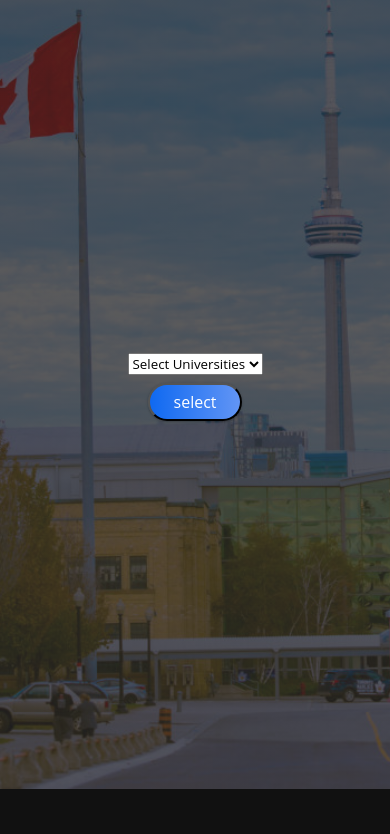
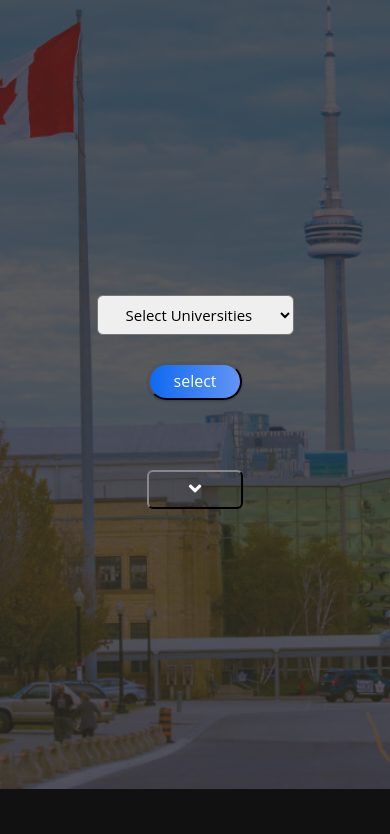
Before and after one commit to aswinshankar/home2foreign, a plain HTML site: page index.html in a window 390 px wide. Shown: the part 55-889 px from the top of the page. Drawn offline with nearby package versions, Linux system fonts and the light colour scheme.

Commit message:
angleDown
Added AngleDown buttons in both pages. selection button alignment.

```diff
--- a/assets/style.css
+++ b/assets/style.css
@@ -95,6 +95,7 @@ header {
 header .logo {
     color: var(--wt);
     font-size: 2.5rem;
+    font-weight: bolder;
 }
 
 header .navbar ul {
@@ -132,12 +133,11 @@ header #menu {
 
 .header.active ul>li>a {
     font-family: 'Open Sans', arial, sans-serif;
-    font-size: 15px;
+    font-size: 16px;
     font-weight: 300;
     letter-spacing: 0.5px;
     text-transform: uppercase;
     text-shadow: none;
-    font-weight: bold;
     color: #121212 !important;
 }
 
@@ -161,6 +161,37 @@ header #menu {
     background-attachment: fixed;
     position: relative;
     text-align: center;
+}
+
+.home .trans {
+    padding: .9rem 5rem;
+    background-color: transparent;
+    border-radius: 6px;
+    border-color: #333;
+}
+
+.home .trans a {
+    font-size: 20px;
+    color: var(--wt);
+}
+
+section.home .search .drop {
+    padding: 20px;
+}
+
+section.home .search .drop .drop_control {
+    font-size: 20px;
+    padding: 1.4rem 7rem;
+    border-radius: 6px;
+}
+
+section.home .search {
+    display: flex;
+    text-align: center;
+    align-items: center;
+    padding: 10px;
+    flex-direction: row;
+    margin-bottom: 60px;
 }
 
 /* Hero Section */
@@ -195,7 +226,21 @@ section.banner-content {
     font-size: 20px;
     line-height: 24px;
     padding: 0px 25%;
+    margin-bottom: 60px;
 }
+
+.banner-content .text-content button {
+    padding: .9rem 5rem;
+    background-color: transparent;
+    border-radius: 6px;
+    border-color: #222;
+}
+
+.banner-content .text-content a {
+    font-size: 20px;
+    color: var(--wt);
+}
+
 
 /* cards */
 section.cards {
@@ -528,6 +573,15 @@ section.cards .card1 .boxes .box1{
         flex-direction: column;
     }
 
+    section.home .search {
+        flex-direction: column;
+    }
+
+    section.home .search .drop .drop_control {
+        padding: 1rem 3rem;
+        font-size: 15px;
+    }
+
     .contact .row form .box {
         width: 100%;
     }
--- a/index.html
+++ b/index.html
@@ -38,8 +38,9 @@
   <!-- Home section -->
   <section class="home" id="home">
 
+    <div class="search">
       <div class="drop">
-      <select class="drop_control box" id="drop" aria-label="Default select example" accesskey="target" name="drop">
+        <select class="drop_control" id="drop" aria-label="Default select example" accesskey="target" name="drop">
           <option value="-">Select Universities</option>
           <option value="college.html">college 1</option>
           <option value="creative">college 2</option>
@@ -50,6 +51,9 @@
       <div class="form_group">
         <button type="button" value="Go" onclick="goToNewPage()" class="btn"><span>select</span></button>
       </div>
+    </div>
+
+    <button type="button" class="trans"><a href="#contact" class="fas fa-angle-down"></a></button>
 
   </section>
 
```
Also changed, not shown: college.html (+4 -4 lines). Lines whose indentation alone changed are shown as unchanged.
